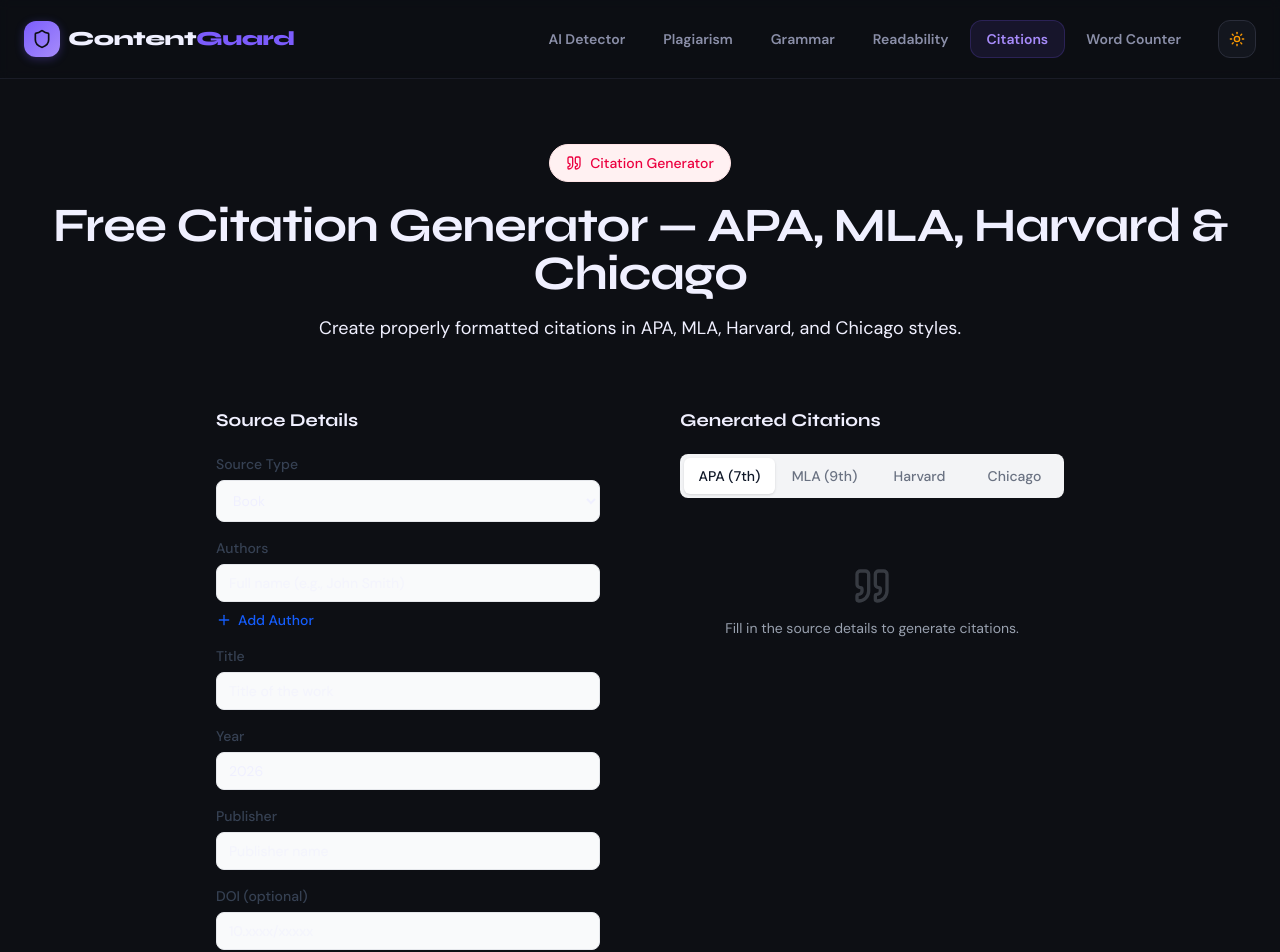
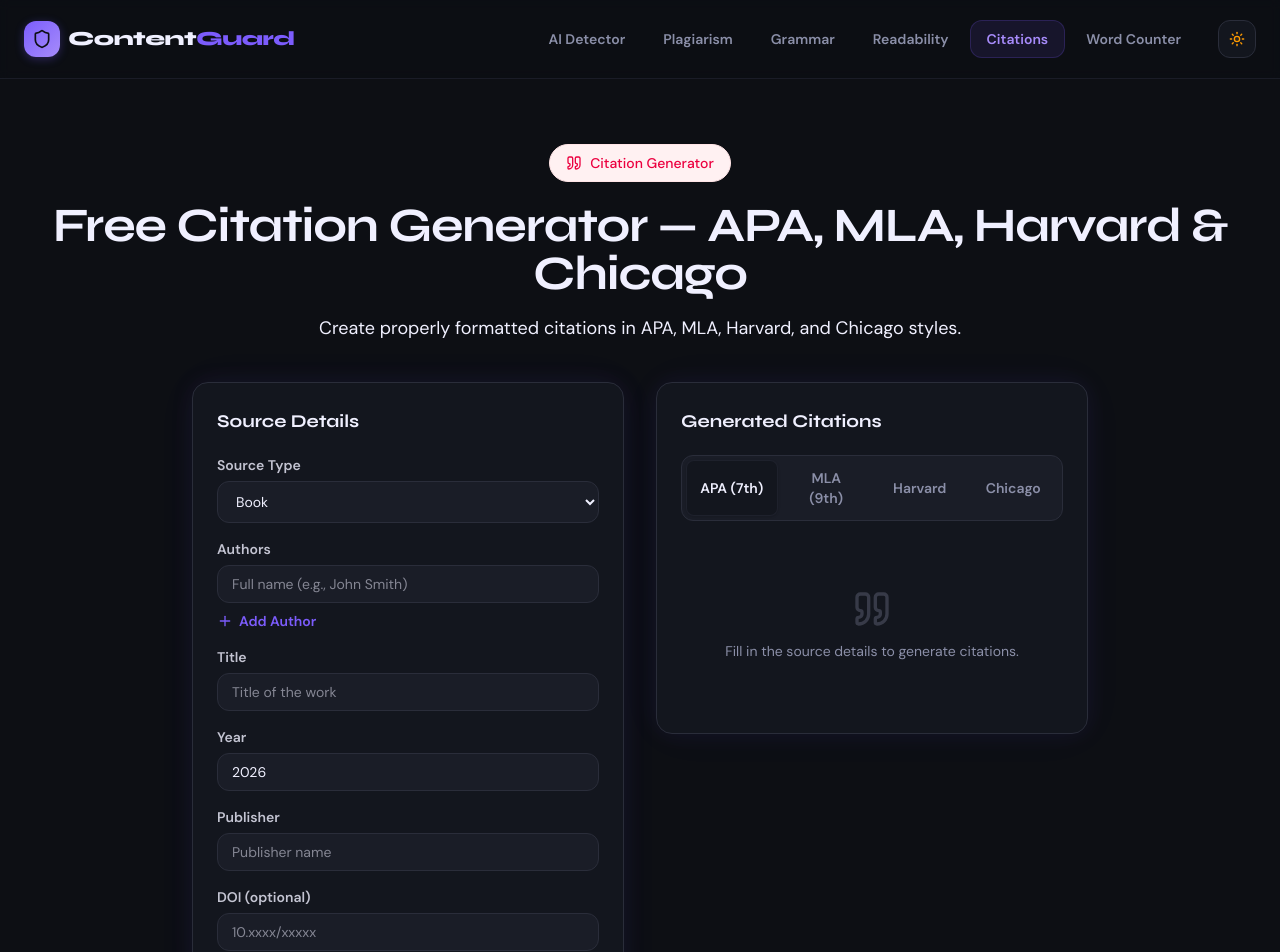
Before and after one commit to Saish9377/contentguard, a Next.js app: page /citation-generator in a window 1280 px wide. Shown: the top 952 px of the page. Built offline with nearby package versions, Linux system fonts and the light colour scheme.

Commit message:
style: improve dark theme UI of Citation Generator page

```diff
--- a/src/app/citation-generator/client.tsx
+++ b/src/app/citation-generator/client.tsx
@@ -92,27 +92,32 @@
 
       <div className="max-w-4xl mx-auto grid grid-cols-1 lg:grid-cols-2 gap-8">
         {/* Input Form */}
-        <motion.div initial={{ opacity: 0, x: -20 }} animate={{ opacity: 1, x: 0 }} transition={{ duration: 0.5, delay: 0.1 }} className="card p-6">
-          <h2 className="font-bold text-lg mb-5">Source Details</h2>
+        <motion.div
+          initial={{ opacity: 0, x: -20 }}
+          animate={{ opacity: 1, x: 0 }}
+          transition={{ duration: 0.5, delay: 0.1 }}
+          className="bg-bg-card border border-border-custom rounded-2xl p-6 shadow-premium-glow"
+        >
+          <h2 className="font-bold text-lg mb-5 text-text-primary">Source Details</h2>
 
           {/* Source Type */}
           <div className="mb-4">
-            <label className="block text-sm font-medium text-gray-700 mb-1.5">Source Type</label>
+            <label className="block text-sm font-semibold text-text-primary/80 mb-1.5">Source Type</label>
             <select
               value={source.type}
               onChange={e => updateField('type', e.target.value)}
-              className="w-full px-3 py-2.5 bg-gray-50 border border-gray-200 rounded-lg text-sm focus:outline-none focus:ring-2 focus:ring-blue-400 focus:border-blue-400"
+              className="w-full px-3.5 py-2.5 bg-bg-input border border-border-custom rounded-xl text-sm text-text-primary focus:outline-none focus:ring-2 focus:ring-accent-purple/30 focus:border-accent-purple transition-all"
             >
-              <option value="book">Book</option>
-              <option value="journal">Journal Article</option>
-              <option value="website">Website</option>
-              <option value="conference">Conference Paper</option>
+              <option value="book" className="bg-bg-card text-text-primary">Book</option>
+              <option value="journal" className="bg-bg-card text-text-primary">Journal Article</option>
+              <option value="website" className="bg-bg-card text-text-primary">Website</option>
+              <option value="conference" className="bg-bg-card text-text-primary">Conference Paper</option>
             </select>
           </div>
 
           {/* Authors */}
           <div className="mb-4">
-            <label className="block text-sm font-medium text-gray-700 mb-1.5">Authors</label>
+            <label className="block text-sm font-semibold text-text-primary/80 mb-1.5">Authors</label>
             <div className="space-y-2">
               {source.authors.map((author, i) => (
                 <div key={i} className="flex gap-2">
@@ -121,16 +126,16 @@
                     value={author}
                     onChange={e => updateAuthor(i, e.target.value)}
                     placeholder="Full name (e.g., John Smith)"
-                    className="flex-1 px-3 py-2 bg-gray-50 border border-gray-200 rounded-lg text-sm focus:outline-none focus:ring-2 focus:ring-blue-400"
+                    className="flex-1 px-3.5 py-2 bg-bg-input border border-border-custom rounded-xl text-sm text-text-primary focus:outline-none focus:ring-2 focus:ring-accent-purple/30 focus:border-accent-purple transition-all"
                   />
                   {source.authors.length > 1 && (
-                    <button onClick={() => removeAuthor(i)} className="p-2 text-gray-400 hover:text-red-500 transition-colors">
+                    <button onClick={() => removeAuthor(i)} className="p-2 text-text-muted hover:text-accent-pink transition-colors cursor-pointer">
                       <Trash2 className="w-4 h-4" />
                     </button>
                   )}
                 </div>
               ))}
-              <button onClick={addAuthor} className="flex items-center gap-1.5 text-sm text-blue-600 hover:text-blue-700 font-medium">
+              <button onClick={addAuthor} className="flex items-center gap-1.5 text-sm text-accent-purple hover:text-accent-light-purple font-semibold transition-colors cursor-pointer">
                 <Plus className="w-4 h-4" /> Add Author
               </button>
             </div>
@@ -138,37 +143,71 @@
 
           {/* Title */}
           <div className="mb-4">
-            <label className="block text-sm font-medium text-gray-700 mb-1.5">Title</label>
-            <input type="text" value={source.title} onChange={e => updateField('title', e.target.value)} placeholder="Title of the work" className="w-full px-3 py-2 bg-gray-50 border border-gray-200 rounded-lg text-sm focus:outline-none focus:ring-2 focus:ring-blue-400" />
+            <label className="block text-sm font-semibold text-text-primary/80 mb-1.5">Title</label>
+            <input
+              type="text"
+              value={source.title}
+              onChange={e => updateField('title', e.target.value)}
+              placeholder="Title of the work"
+              className="w-full px-3.5 py-2 bg-bg-input border border-border-custom rounded-xl text-sm text-text-primary focus:outline-none focus:ring-2 focus:ring-accent-purple/30 focus:border-accent-purple transition-all"
+            />
           </div>
 
           {/* Year */}
           <div className="mb-4">
-            <label className="block text-sm font-medium text-gray-700 mb-1.5">Year</label>
-            <input type="text" value={source.year} onChange={e => updateField('year', e.target.value)} placeholder="2024" className="w-full px-3 py-2 bg-gray-50 border border-gray-200 rounded-lg text-sm focus:outline-none focus:ring-2 focus:ring-blue-400" />
+            <label className="block text-sm font-semibold text-text-primary/80 mb-1.5">Year</label>
+            <input
+              type="text"
+              value={source.year}
+              onChange={e => updateField('year', e.target.value)}
+              placeholder="2024"
+              className="w-full px-3.5 py-2 bg-bg-input border border-border-custom rounded-xl text-sm text-text-primary focus:outline-none focus:ring-2 focus:ring-accent-purple/30 focus:border-accent-purple transition-all"
+            />
           </div>
 
           {/* Conditional fields based on type */}
           {(source.type === 'book' || source.type === 'journal' || source.type === 'conference') && (
             <div className="mb-4">
-              <label className="block text-sm font-medium text-gray-700 mb-1.5">Publisher</label>
-              <input type="text" value={source.publisher || ''} onChange={e => updateField('publisher', e.target.value)} placeholder="Publisher name" className="w-full px-3 py-2 bg-gray-50 border border-gray-200 rounded-lg text-sm focus:outline-none focus:ring-2 focus:ring-blue-400" />
+              <label className="block text-sm font-semibold text-text-primary/80 mb-1.5">Publisher</label>
+              <input
+                type="text"
+                value={source.publisher || ''}
+                onChange={e => updateField('publisher', e.target.value)}
+                placeholder="Publisher name"
+                className="w-full px-3.5 py-2 bg-bg-input border border-border-custom rounded-xl text-sm text-text-primary focus:outline-none focus:ring-2 focus:ring-accent-purple/30 focus:border-accent-purple transition-all"
+              />
             </div>
           )}
 
           {source.type === 'journal' && (
             <div className="grid grid-cols-3 gap-3 mb-4">
               <div>
-                <label className="block text-xs font-medium text-gray-700 mb-1">Journal</label>
-                <input type="text" value={source.journal || ''} onChange={e => updateField('journal', e.target.value)} className="w-full px-3 py-2 bg-gray-50 border border-gray-200 rounded-lg text-sm focus:outline-none focus:ring-2 focus:ring-blue-400" />
+                <label className="block text-xs font-semibold text-text-primary/80 mb-1">Journal</label>
+                <input
+                  type="text"
+                  value={source.journal || ''}
+                  onChange={e => updateField('journal', e.target.value)}
+                  className="w-full px-3 py-2 bg-bg-input border border-border-custom rounded-xl text-sm text-text-primary focus:outline-none focus:ring-2 focus:ring-accent-purple/30 focus:border-accent-purple transition-all"
+                />
               </div>
               <div>
-                <label className="block text-xs font-medium text-gray-700 mb-1">Volume</label>
-                <input type="text" value={source.volume || ''} onChange={e => updateField('volume', e.target.value)} className="w-full px-3 py-2 bg-gray-50 border border-gray-200 rounded-lg text-sm focus:outline-none focus:ring-2 focus:ring-blue-400" />
+                <label className="block text-xs font-semibold text-text-primary/80 mb-1">Volume</label>
+                <input
+                  type="text"
+                  value={source.volume || ''}
+                  onChange={e => updateField('volume', e.target.value)}
+                  className="w-full px-3 py-2 bg-bg-input border border-border-custom rounded-xl text-sm text-text-primary focus:outline-none focus:ring-2 focus:ring-accent-purple/30 focus:border-accent-purple transition-all"
+                />
               </div>
               <div>
-                <label className="block text-xs font-medium text-gray-700 mb-1">Pages</label>
-                <input type="text" value={source.pages || ''} onChange={e => updateField('pages', e.target.value)} placeholder="1-10" className="w-full px-3 py-2 bg-gray-50 border border-gray-200 rounded-lg text-sm focus:outline-none focus:ring-2 focus:ring-blue-400" />
+                <label className="block text-xs font-semibold text-text-primary/80 mb-1">Pages</label>
+                <input
+                  type="text"
+                  value={source.pages || ''}
+                  onChange={e => updateField('pages', e.target.value)}
+                  placeholder="1-10"
+                  className="w-full px-3 py-2 bg-bg-input border border-border-custom rounded-xl text-sm text-text-primary focus:outline-none focus:ring-2 focus:ring-accent-purple/30 focus:border-accent-purple transition-all"
+                />
               </div>
             </div>
           )}
@@ -176,44 +215,71 @@
           {source.type === 'website' && (
             <>
               <div className="mb-4">
-                <label className="block text-sm font-medium text-gray-700 mb-1.5">URL</label>
-                <input type="url" value={source.url || ''} onChange={e => updateField('url', e.target.value)} placeholder="https://..." className="w-full px-3 py-2 bg-gray-50 border border-gray-200 rounded-lg text-sm focus:outline-none focus:ring-2 focus:ring-blue-400" />
+                <label className="block text-sm font-semibold text-text-primary/80 mb-1.5">URL</label>
+                <input
+                  type="url"
+                  value={source.url || ''}
+                  onChange={e => updateField('url', e.target.value)}
+                  placeholder="https://..."
+                  className="w-full px-3.5 py-2 bg-bg-input border border-border-custom rounded-xl text-sm text-text-primary focus:outline-none focus:ring-2 focus:ring-accent-purple/30 focus:border-accent-purple transition-all"
+                />
               </div>
               <div className="mb-4">
-                <label className="block text-sm font-medium text-gray-700 mb-1.5">Access Date</label>
-                <input type="text" value={source.accessDate || ''} onChange={e => updateField('accessDate', e.target.value)} placeholder="January 1, 2024" className="w-full px-3 py-2 bg-gray-50 border border-gray-200 rounded-lg text-sm focus:outline-none focus:ring-2 focus:ring-blue-400" />
+                <label className="block text-sm font-semibold text-text-primary/80 mb-1.5">Access Date</label>
+                <input
+                  type="text"
+                  value={source.accessDate || ''}
+                  onChange={e => updateField('accessDate', e.target.value)}
+                  placeholder="January 1, 2024"
+                  className="w-full px-3.5 py-2 bg-bg-input border border-border-custom rounded-xl text-sm text-text-primary focus:outline-none focus:ring-2 focus:ring-accent-purple/30 focus:border-accent-purple transition-all"
+                />
               </div>
             </>
           )}
 
           {source.type === 'conference' && (
             <div className="mb-4">
-              <label className="block text-sm font-medium text-gray-700 mb-1.5">Conference Name</label>
-              <input type="text" value={source.conference || ''} onChange={e => updateField('conference', e.target.value)} className="w-full px-3 py-2 bg-gray-50 border border-gray-200 rounded-lg text-sm focus:outline-none focus:ring-2 focus:ring-blue-400" />
+              <label className="block text-sm font-semibold text-text-primary/80 mb-1.5">Conference Name</label>
+              <input
+                type="text"
+                value={source.conference || ''}
+                onChange={e => updateField('conference', e.target.value)}
+                className="w-full px-3.5 py-2 bg-bg-input border border-border-custom rounded-xl text-sm text-text-primary focus:outline-none focus:ring-2 focus:ring-accent-purple/30 focus:border-accent-purple transition-all"
+              />
             </div>
           )}
 
           <div className="mb-4">
-            <label className="block text-sm font-medium text-gray-700 mb-1.5">DOI (optional)</label>
-            <input type="text" value={source.doi || ''} onChange={e => updateField('doi', e.target.value)} placeholder="10.xxxx/xxxxx" className="w-full px-3 py-2 bg-gray-50 border border-gray-200 rounded-lg text-sm focus:outline-none focus:ring-2 focus:ring-blue-400" />
+            <label className="block text-sm font-semibold text-text-primary/80 mb-1.5">DOI (optional)</label>
+            <input
+              type="text"
+              value={source.doi || ''}
+              onChange={e => updateField('doi', e.target.value)}
+              placeholder="10.xxxx/xxxxx"
+              className="w-full px-3.5 py-2 bg-bg-input border border-border-custom rounded-xl text-sm text-text-primary focus:outline-none focus:ring-2 focus:ring-accent-purple/30 focus:border-accent-purple transition-all"
+            />
           </div>
         </motion.div>
 
         {/* Output */}
-        <motion.div initial={{ opacity: 0, x: 20 }} animate={{ opacity: 1, x: 0 }} transition={{ duration: 0.5, delay: 0.2 }}>
-          <div className="card p-6 sticky top-24">
-            <h2 className="font-bold text-lg mb-5">Generated Citations</h2>
+        <motion.div
+          initial={{ opacity: 0, x: 20 }}
+          animate={{ opacity: 1, x: 0 }}
+          transition={{ duration: 0.5, delay: 0.2 }}
+        >
+          <div className="bg-bg-card border border-border-custom rounded-2xl p-6 sticky top-24 shadow-premium-glow">
+            <h2 className="font-bold text-lg mb-5 text-text-primary">Generated Citations</h2>
 
             {/* Style tabs */}
-            <div className="flex gap-1 mb-5 bg-gray-100 rounded-lg p-1">
+            <div className="flex gap-1 mb-5 bg-bg-input border border-border-custom rounded-xl p-1">
               {STYLES.map(style => (
                 <button
                   key={style.value}
                   onClick={() => setActiveStyle(style.value)}
-                  className={`flex-1 px-3 py-2 rounded-md text-sm font-medium transition-all ${
+                  className={`flex-1 px-3 py-2 rounded-lg text-sm font-semibold transition-all duration-200 cursor-pointer ${
                     activeStyle === style.value
-                      ? 'bg-white text-gray-900 shadow-sm'
-                      : 'text-gray-500 hover:text-gray-700'
+                      ? 'bg-bg-card text-text-primary shadow-sm border border-border-custom/50'
+                      : 'text-text-muted hover:text-text-primary hover:bg-bg-card/30'
                   }`}
                 >
                   {style.label}
@@ -230,32 +296,32 @@
                     <div key={style.value}>
                       {/* Bibliography */}
                       <div className="mb-4">
-                        <label className="block text-xs font-semibold text-gray-500 uppercase tracking-wider mb-2">Bibliography</label>
+                        <label className="block text-xs font-semibold text-text-muted uppercase tracking-wider mb-2">Bibliography</label>
                         <div className="relative group">
-                          <div className="p-4 bg-gray-50 rounded-xl border border-gray-100 text-sm leading-relaxed">
+                          <div className="p-4 bg-bg-input/60 dark:bg-bg-input/30 rounded-xl border border-border-custom/50 text-sm leading-relaxed text-text-primary">
                             {citation.formatted}
                           </div>
                           <button
                             onClick={() => handleCopy(citation.formatted, `${style.value}-bib`)}
-                            className="absolute top-2 right-2 p-2 bg-white rounded-lg shadow-sm border border-gray-100 opacity-0 group-hover:opacity-100 transition-opacity hover:bg-gray-50"
+                            className="absolute top-2 right-2 p-2 bg-bg-card rounded-lg shadow-sm border border-border-custom opacity-0 group-hover:opacity-100 transition-all hover:bg-bg-input hover:scale-105 cursor-pointer text-text-muted hover:text-text-primary"
                           >
-                            {copiedStyle === `${style.value}-bib` ? <Check className="w-4 h-4 text-emerald-500" /> : <Copy className="w-4 h-4 text-gray-400" />}
+                            {copiedStyle === `${style.value}-bib` ? <Check className="w-4 h-4 text-emerald-500" /> : <Copy className="w-4 h-4 text-text-muted" />}
                           </button>
                         </div>
                       </div>
 
                       {/* In-text */}
                       <div>
-                        <label className="block text-xs font-semibold text-gray-500 uppercase tracking-wider mb-2">In-Text Citation</label>
+                        <label className="block text-xs font-semibold text-text-muted uppercase tracking-wider mb-2">In-Text Citation</label>
                         <div className="relative group">
-                          <div className="p-4 bg-blue-50/50 rounded-xl border border-blue-100 text-sm font-medium text-blue-800">
+                          <div className="p-4 bg-accent-purple/5 dark:bg-accent-purple/10 rounded-xl border border-accent-purple/20 text-sm font-medium text-accent-purple dark:text-accent-light-purple">
                             {citation.inText}
                           </div>
                           <button
                             onClick={() => handleCopy(citation.inText, `${style.value}-text`)}
-                            className="absolute top-2 right-2 p-2 bg-white rounded-lg shadow-sm border border-gray-100 opacity-0 group-hover:opacity-100 transition-opacity hover:bg-gray-50"
+                            className="absolute top-2 right-2 p-2 bg-bg-card rounded-lg shadow-sm border border-border-custom opacity-0 group-hover:opacity-100 transition-all hover:bg-bg-input hover:scale-105 cursor-pointer text-text-muted hover:text-text-primary"
                           >
-                            {copiedStyle === `${style.value}-text` ? <Check className="w-4 h-4 text-emerald-500" /> : <Copy className="w-4 h-4 text-gray-400" />}
+                            {copiedStyle === `${style.value}-text` ? <Check className="w-4 h-4 text-emerald-500" /> : <Copy className="w-4 h-4 text-text-muted" />}
                           </button>
                         </div>
                       </div>
@@ -264,8 +330,8 @@
                 })}
               </div>
             ) : (
-              <div className="text-center py-12 text-gray-400">
-                <Quote className="w-10 h-10 mx-auto mb-3 opacity-30" />
+              <div className="text-center py-12 text-text-muted">
+                <Quote className="w-10 h-10 mx-auto mb-3 opacity-30 text-text-muted" />
                 <p className="text-sm">Fill in the source details to generate citations.</p>
               </div>
             )}
```
